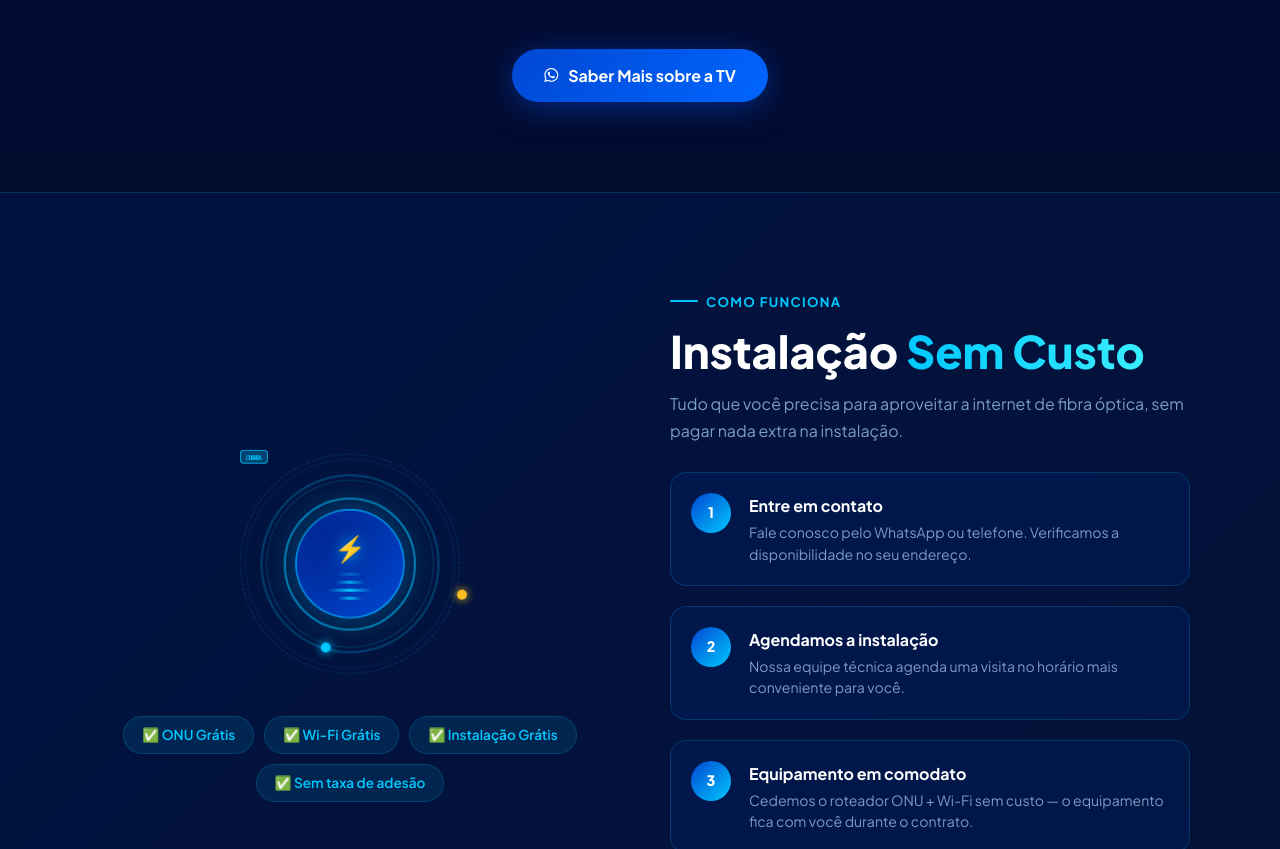
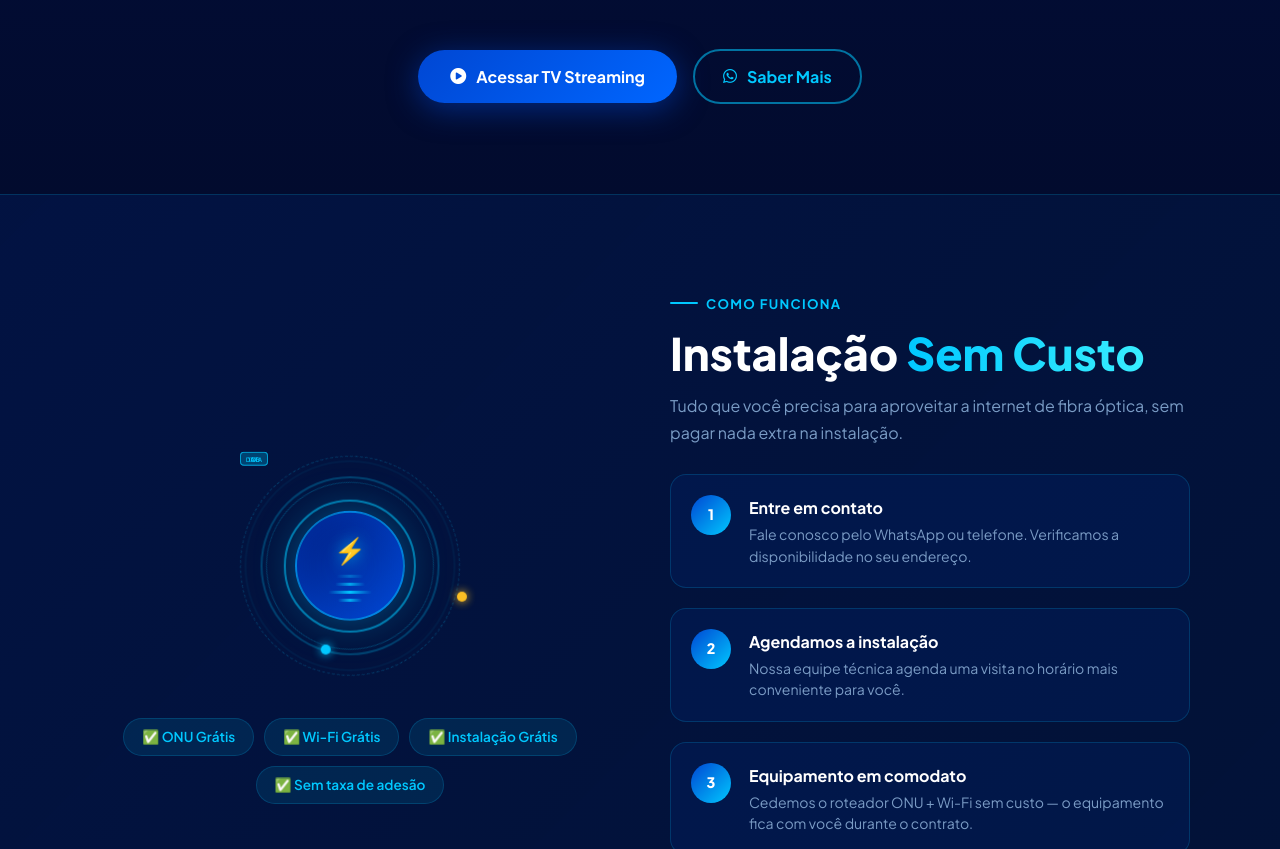
Before and after one commit to adilsonjuetheo-ops/Site-LinkFibra, a plain HTML site: page index.html in a window 1280 px wide. Shown: the part 2820-3669 px from the top of the page. Drawn offline with Linux system fonts and the light colour scheme; animation ran at ten frames a second.

Commit message:
Adiciona link de acesso ao app de TV Streaming na seção TV
Co-Authored-By: Claude Sonnet 4.6 <noreply@anthropic.com>

```diff
--- a/index.html
+++ b/index.html
@@ -1897,9 +1897,12 @@
     </div>
   </div>
 
-  <div class="tv-cta reveal">
-    <a href="https://wa.me/5533991180006?text=Olá!%20Quero%20saber%20mais%20sobre%20a%20TV%20por%20Streaming%20inclusa%20nos%20planos%20da%20Link%20Fibra!%20😊" target="_blank" class="btn-primary">
-      <i class="fab fa-whatsapp"></i> Saber Mais sobre a TV
+  <div class="tv-cta reveal" style="display:flex;flex-wrap:wrap;gap:16px;justify-content:center;align-items:center;">
+    <a href="https://play.linkbandalarga.com.br/login" target="_blank" class="btn-primary">
+      <i class="fas fa-play-circle"></i> Acessar TV Streaming
+    </a>
+    <a href="https://wa.me/5533991180006?text=Olá!%20Quero%20saber%20mais%20sobre%20a%20TV%20por%20Streaming%20inclusa%20nos%20planos%20da%20Link%20Fibra!%20😊" target="_blank" class="btn-outline">
+      <i class="fab fa-whatsapp"></i> Saber Mais
     </a>
   </div>
 </section>
```
